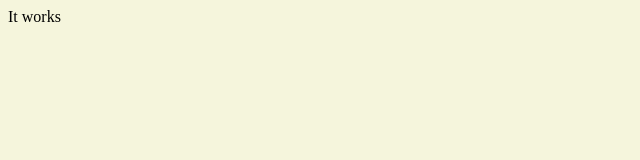
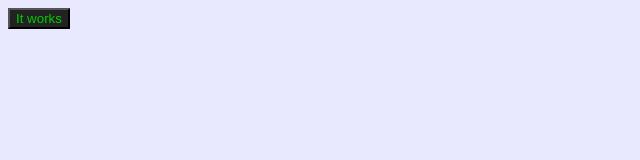
Before and after one commit to GoodKidJonesy/XDIT, a website built with webpack: page Gruppe-9/app/public/index.html in a window 1280 px wide. Shown: the whole page, without its empty margins (0-640 px from the left). Built offline with nearby package versions, Linux system fonts and the light colour scheme.

Commit message:
added primary/ secondary/ tertiary colors

```diff
--- a/Gruppe-9/app/public/CSS/main.css
+++ b/Gruppe-9/app/public/CSS/main.css
@@ -1,5 +1,20 @@
 /* No CSS *//*# sourceMappingURL=main.css.map */
 /*The main css that every page will use on top of their specific css*/
+:root {
+    --light: #E8E8FF; /*primary color*/
+    --dark: #222222; /*secondary color*/
+    --green: #00CC00; /*tertiary color*/
+}
+
 body {
-    background-color: beige;
+    background-color: var(--light);
 }
+
+button {
+    background-color: var(--dark);
+    color: var(--green);
+}
+
+button:hover {
+    cursor: pointer;
+}
--- a/Gruppe-9/app/public/index.html
+++ b/Gruppe-9/app/public/index.html
@@ -9,7 +9,7 @@
     <link rel="stylesheet" href="CSS/index.css">
 </head>
 <body>
-    It works
+    <button>It works</button>
 </body>
 <script src="scripts/main.js"></script>
 </html>
```
